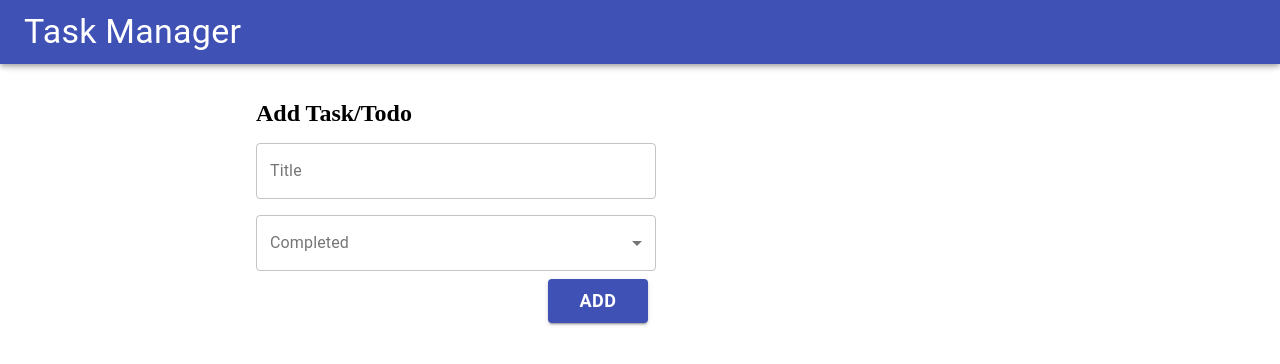
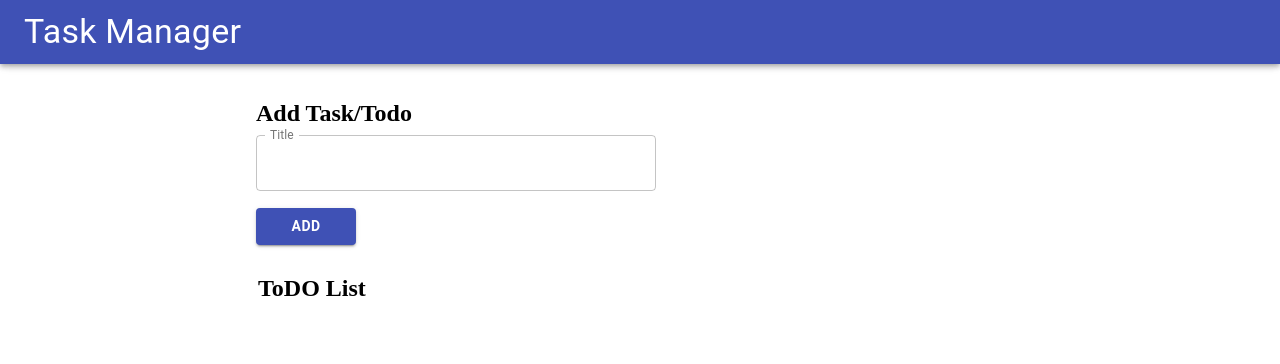
Before and after one commit to Enaturale/todoapp, a React (Create React App) app: page / in a window 1280 px wide. Shown: the top 364 px of the page. Built offline with nearby package versions, Linux system fonts and the light colour scheme.

Commit message:
Added a form and a button for adding new tasks and it worked

```diff
--- a/src/components/AddTodo.js
+++ b/src/components/AddTodo.js
@@ -1,7 +1,7 @@
 import React from "react";
 import TextField from "@material-ui/core/TextField";
 import Select from "@material-ui/core/Select";
-import { makeStyles } from "@material-ui/core/styles";
+
 import InputLabel from "@material-ui/core/InputLabel";
 import FormHelperText from "@material-ui/core/FormHelperText";
 import FormControl from "@material-ui/core/FormControl";
@@ -9,59 +9,62 @@ import FormControl from "@material-ui/core/FormControl";
 import "./App.css";
 import { Button, MenuItem } from "@material-ui/core";
 
-const useStyles = makeStyles((theme) => ({
-  root: {
-    "& .MuiTextField-root": {
-      margin: theme.spacing(1),
-      width: 400,
-    },
-  },
 
-  formControl: {
-    margin: theme.spacing(1),
-    width: 400,
-  },
 
-  buttonStyle:{
-      width: 100,
-      marginLeft: 300,
-      fontWeight: "bold",
-      fontSize: 18,
-  },
-  title:{
-      margin: theme.spacing(1),
+class AddTodo extends React.Component{
+  state = {
+    title: " ",
+    // completed: " ",
+  };
+
+  add =(e) => {
+    e.preventDefault();
+    if(this.state.title === " "){
+      alert("All fields are mandatory");
+      return;
+    }
+    this.props.addTodoHandler(this.state);
+    this.setState({title: ""})
+
   }
-}));
 
-const AddTodo = () => {
-  const classes = useStyles();
-
+  render (){
   return (
     <div className="wrapper">
-      <h2 className={classes.title}> Add Task/Todo</h2>
-      <form className={classes.root}>
-        <div>
-          <TextField label=" Title" variant="outlined" />
+      <h2 className="title"> Add Task/Todo</h2>
+      <form className="form" onSubmit={this.add}>
+        <div >
+          <TextField
+           label=" Title"
+           variant="outlined"
+           value={this.state.title}
+           onChange={(e) => this.setState({title: e.target.value})}
+           style={{width: '400px', marginBottom:'7px'}}
+           />
         </div>
 
-        <div>
-          {/* <TextField  label =" Completed" variant= "outlined"/> */}
-          <FormControl variant="outlined" className={classes.formControl}>
-            <InputLabel >Completed</InputLabel>
-            <Select native label="Completed">
-              <option aria-label="None" value="" />
-              <option >True</option>
-              <option >False</option>
-
+        {/* <div>
+          {/* <TextField  label =" Completed" variant= "outlined"/>
+          <FormControl variant="outlined" className="formControl">
+            <InputLabel>Completed</InputLabel>
+            <Select native label="Completed" onChange={(e) => this.setState({completed: e.target.value})}>
+              <option value={this.state.completed} >True</option>
+              <option value={this.state.completed}>False</option>
             </Select>
           </FormControl>
-        </div>
+        </div> */}
 
-        <Button variant="contained" color="primary"  className ={classes.buttonStyle}>
+        <Button
+          variant="contained"
+          color="primary"
+          style={{width:'100px', fontWeight:'bold', marginTop: '10px'}}
+          onClick={this.add}
+        >
           Add
         </Button>
       </form>
     </div>
   );
+  }
 };
 export default AddTodo;
--- a/src/components/App.css
+++ b/src/components/App.css
@@ -48,3 +48,25 @@
 .formdesign{
   border: 1px blue;
 }
+
+.formControl {
+  margin: 8px;
+  width: 400px;
+}
+
+.form{
+  margin: 8px;
+  width: 400px;
+}
+
+.title{
+  margin: 8px;
+}
+
+.buttonStyle {
+  width: 100px;
+  margin-left: 300px;
+  font-weight: "bold";
+  font-size: 18px;
+  margin-top: 10px;
+}
--- a/src/components/App.js
+++ b/src/components/App.js
@@ -1,4 +1,4 @@
-
+import React, { useState, useEffect } from 'react';
 import './App.css';
 
 import Header from './Header';
@@ -6,14 +6,24 @@ import AddTodo from './AddTodo';
 import TodoList from './TodoList';
 
 
+function App() {
 
 
-function App() {
+  const [list, setList] = useState([]);
+
+  //handle the todoform from the AddTodo
+  const addTodoHandler = (listed) =>{
+    console.log(listed);
+    setList([...list, listed]);
+
+  }
+
   return (
     <div>
 
      <Header />
-     <AddTodo />
+     <AddTodo addTodoHandler={addTodoHandler}/>
+     <TodoList lists ={list}/>
 
     </div>
   );
--- a/src/components/TodoCard.js
+++ b/src/components/TodoCard.js
@@ -0,0 +1,62 @@
+import React from "react";
+import DeleteForeverOutlinedIcon from "@material-ui/icons/DeleteForeverOutlined";
+
+import Divider from "@material-ui/core/Divider";
+import { makeStyles } from "@material-ui/core/styles";
+
+import todo from "../images/list.png";
+import { Box } from "@material-ui/core";
+
+const useStyles = makeStyles((theme) => ({
+  titleList: {
+    marginLeft: 250,
+    marginTop: 30,
+  },
+  listeditems: {
+    width: 500,
+    marginBottom: 20,
+    paddingTop: 20,
+    paddingBottom: 10,
+    paddingLeft: 20,
+    fontSize: 20,
+    fontFamily: "Gill Sans, sans-serif",
+  },
+  image: {
+    width: 25,
+    height: 25,
+    marginRight: 8,
+  },
+}));
+
+const TodoCard = (props) => {
+  const classes = useStyles();
+  const { id, title, completed } = props.list;
+  return (
+    <div>
+      <div className={classes.listeditems}>
+      <Box display="flex">
+          <img src ={todo} className={classes.image} alt="todo Icon" />
+
+        <div style={{ fontWeight: "bold" }}>{title}
+
+
+          {/* {completed} */}
+          <DeleteForeverOutlinedIcon
+            style={{ marginLeft: "23rem", color: "#D21404" }}
+          />
+        </div>
+
+        </Box>
+
+      </div>
+
+      <div style={{ width: "600px" }}>
+        <Divider />
+        <Divider />
+        <Divider />
+      </div>
+    </div>
+  );
+};
+
+export default TodoCard;
--- a/src/components/TodoList.js
+++ b/src/components/TodoList.js
@@ -0,0 +1,41 @@
+import React from "react";
+
+import { makeStyles } from "@material-ui/core/styles";
+import TodoCard from "./TodoCard";
+
+
+
+const useStyles = makeStyles((theme) => ({
+  titleList: {
+    marginLeft: 250,
+    marginTop: 30,
+  },
+  listeditems: {
+    width: 500,
+    marginBottom: 20,
+    paddingTop: 20,
+    paddingBottom: 10,
+    paddingLeft: 20,
+    fontSize: 20,
+    fontFamily: 'Gill Sans, sans-serif'
+  },
+}));
+
+const TodoList = (props) => {
+  const classes = useStyles();
+
+  const renderTodoList = props.lists.map((list) => {
+    return (
+      <TodoCard list ={list}/>
+    );
+  });
+
+  return (
+    <div className={classes.titleList}>
+      <h2> ToDO List</h2>
+      {renderTodoList}
+    </div>
+  );
+};
+
+export default TodoList;
```
Also changed, not shown: src/images/list.png (added), src/images/todo.png (added).
